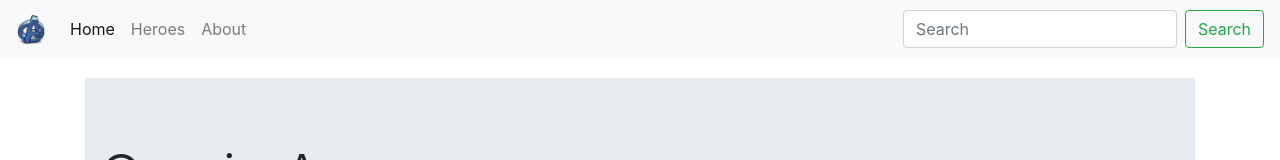
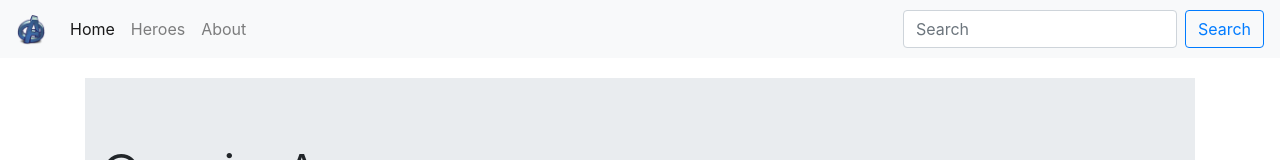
Before and after one commit to Alonsogcl/02-spa, an Angular app: page /home in a window 1280 px wide. Shown: the top 160 px of the page. Built offline with nearby package versions, Linux system fonts and the light colour scheme.

Commit message:
botones modificados

```diff
--- a/src/app/components/shared/navbar/navbar.component.html
+++ b/src/app/components/shared/navbar/navbar.component.html
@@ -24,7 +24,7 @@
 
         <form class="form-inline my-2 my-lg-0">
             <input class="form-control mr-sm-2" type="search" placeholder="Search" aria-label="Search" />
-            <button class="btn btn-outline-success my-2 my-sm-0" type="submit">
+            <button class="btn btn-outline-primary my-2 my-sm-0" type="submit">
         Search
       </button>
         </form>
```
